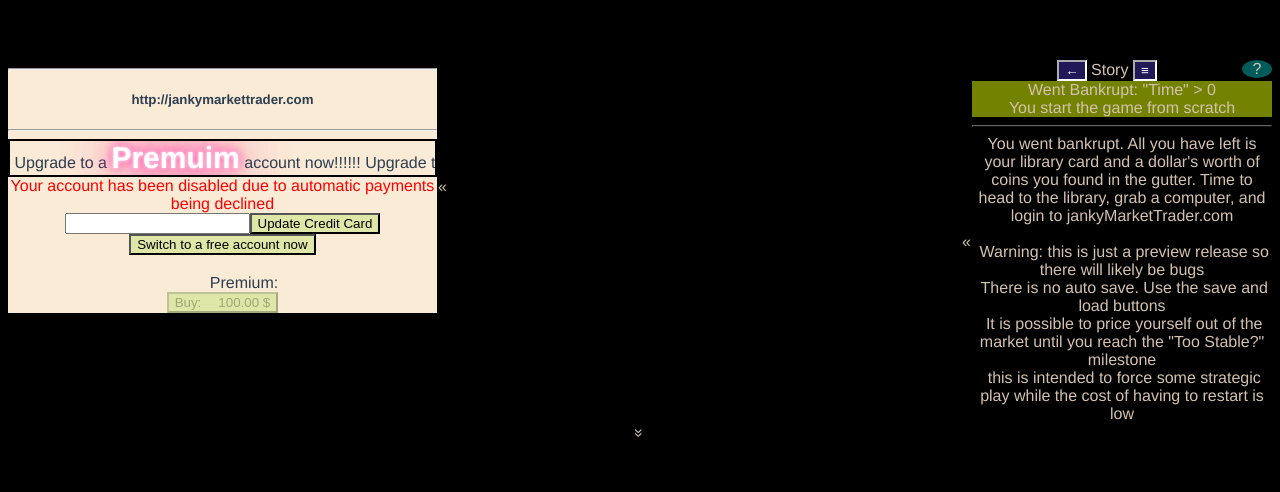
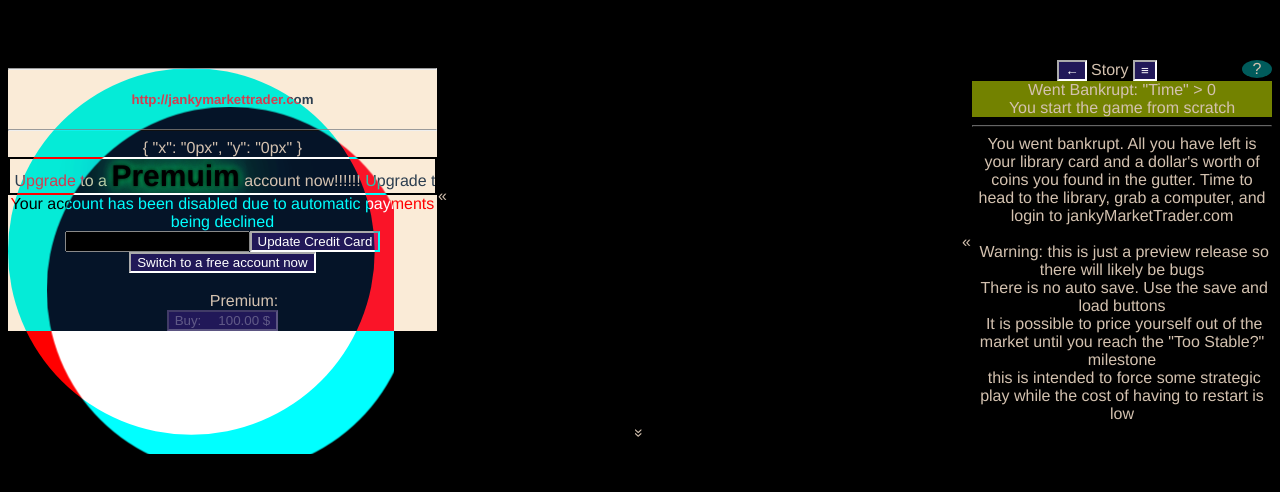
Before and after one commit to typeholes/mathole, a Vue app: page / in a window 1280 px wide. Shown: the top 492 px of the page. Built offline with nearby package versions, Linux system fonts and the light colour scheme.

Commit message:
april fools

```diff
--- a/index.html
+++ b/index.html
@@ -15,7 +15,7 @@
     </style>
 
   </head>
-  <body style="background-color:black;" >
+  <body style="background-color:black; touch-action: none;" >
 
     <div id="app" class="invert" ></div>
     <script type="module" src="/src/main.js"></script>
--- a/src/components/JankyMarketTrader.vue
+++ b/src/components/JankyMarketTrader.vue
@@ -3,6 +3,7 @@
 import { Globals, uiState } from './uiUtil';
 import GameVarView from './GameVarView.vue';
 import Swap from './Swap.vue';
+import { i } from 'mathjs';
 
   function hasToggle(name: string) : boolean {
     return uiState.vars[name].value === 1;
@@ -12,14 +13,20 @@
     alert('JankyMarketTrader.com says\\nCould not process payment for user: Password123');
   }
 
+  const mousePos = reactive( {x: '0px', y: '0px'})
+  const onMouseMove = (evt: PointerEvent) => {
+    mousePos.x = evt.clientX -100 + '0px'  ;
+    mousePos.y = evt.clientY -100+ '0px' ;
+};
+
 </script>
 
 <template>
-  <div class="jankyPane">
+  <div class="jankyPane" @pointermove="onMouseMove">
   <hr>
   <h5>http://jankymarkettrader.com</h5>
   <hr>
-
+{{ mousePos }}
   <!-- intentionally broken marquee and type for premium -->
   <div id="mqdiv">
   <div id="mqdiv1">
@@ -50,10 +57,13 @@
     </template>
   </Swap>
 
-
   <GameVarView var-name="premiumJanky" hide-cnt></GameVarView>
-
-  </div>
+    <svg xmlns="http://www.w3.org/2000/svg" viewBox="0 0 50 50" id="glasses">
+        <path fill="#E5F2E7" d="M795.4,7H18.6C12.2,7,7,12.2,7 …" />
+        <rect x="0" y="0" fill="#f00" width="95%" height="95%" rx="26" ry="26" />
+        <rect x="5" y="5" fill="#0ff" width="95%" height="95%" rx="26" ry="26" />
+    </svg>
+</div>
 </template>
 
 <style scoped>
@@ -124,4 +134,28 @@
   }
 }
 
+#glasses {
+    width: 90%;
+    /* height: 200%; */
+    position: absolute;
+    top: v-bind("mousePos.y");
+    left: v-bind("mousePos.x");
+    pointer-events: none;
+    -ms-touch-action: none;
+    -webkit-touch-callout: none;
+    -webkit-user-select: none;
+}
+#glasses rect {
+    mix-blend-mode: difference;
+}
+
+
+#saguaro {
+    position: relative;
+    overflow: hidden;
+}
+#saguaro img {
+    width: 100%;
+}
+
 </style>
--- a/src/components/uiUtil.ts
+++ b/src/components/uiUtil.ts
@@ -4,6 +4,7 @@
 
 import { gameSetup } from "../js/MarketGame";
 import { defined, defaulted } from "../js/util";
+
 
 export interface UiVar extends RequiredVarFields {
   visible?: boolean
```
Also changed, not shown: src/components/Junk.vue (added, +60 -0 lines), src/js/MarketGame.ts (line endings or trailing spaces).
